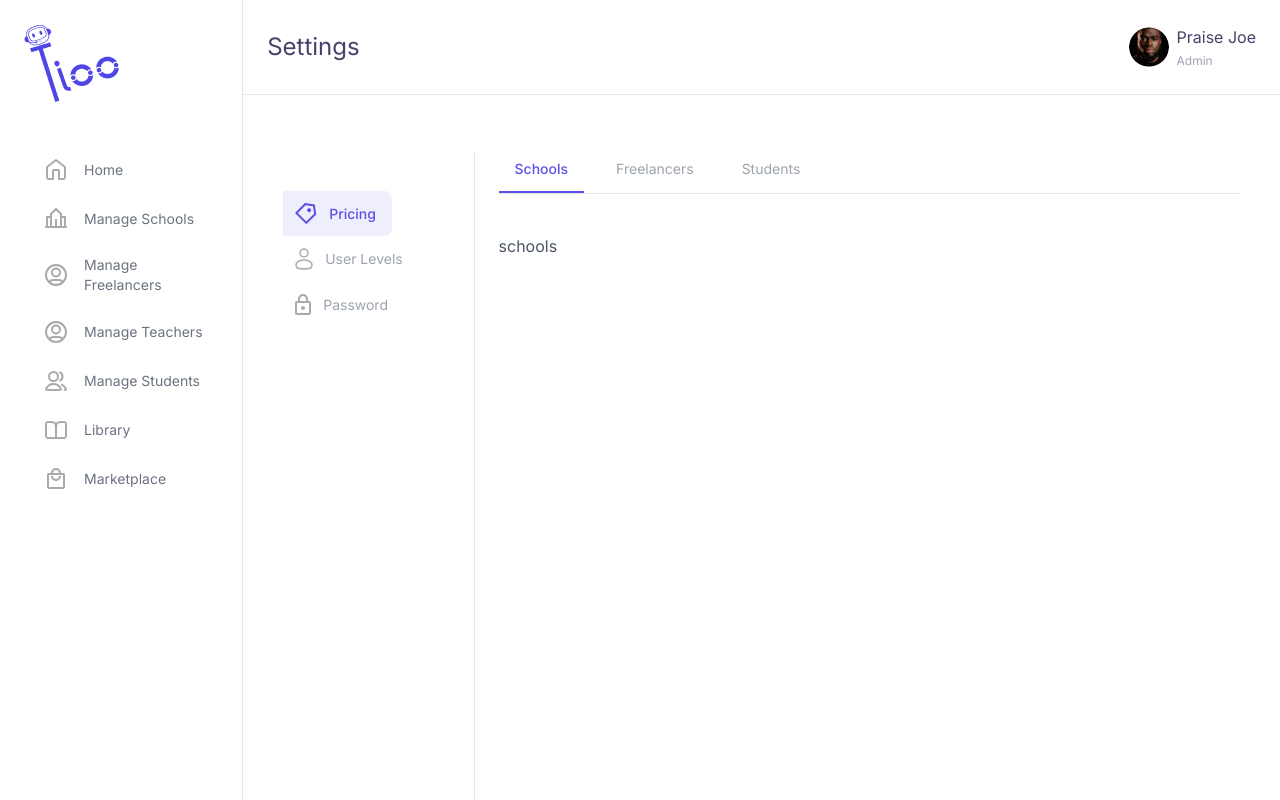
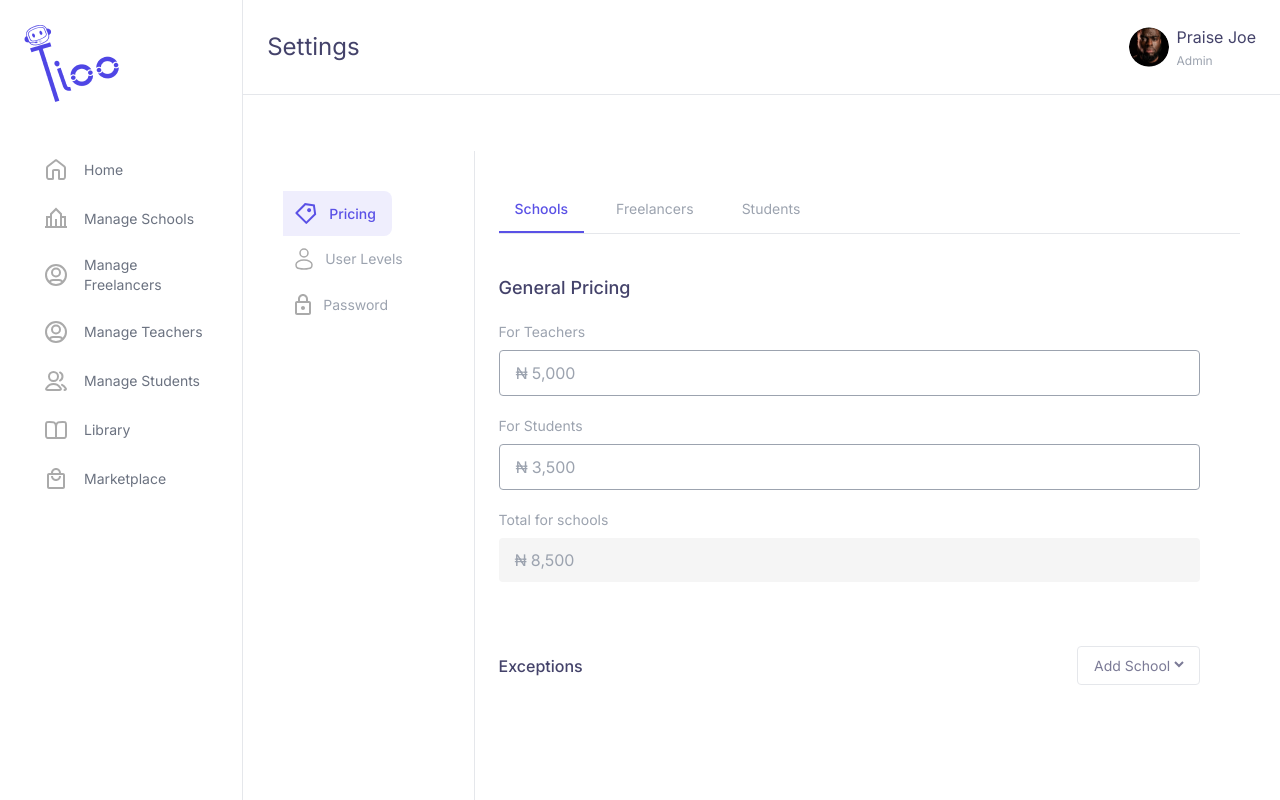
Before and after one commit to debug-evenstar/TiooAdminDashboard, a React (Vite) app: page /settings/pricing in a window 1280 px wide. Built offline with nearby package versions, Linux system fonts and the light colour scheme.

Commit message:
add lesson button

```diff
--- a/src/components/nairaInput/nairaInput.tsx
+++ b/src/components/nairaInput/nairaInput.tsx
@@ -1,14 +1,15 @@
-type TInputProps = { className?: string; value?: string; readonly?: boolean, type?: string, name: string, placeholder?: string };
+type TInputProps = { className?: string; value?: string; handler?: any, readonly?: boolean, type?: string, name: string, placeholder?: string };
 
-export default function NairaInput({ name, className, value, readonly = false, type = "text", placeholder }: TInputProps) {
+export default function NairaInput({ name, className, value, handler, readonly = false, type = "text", placeholder }: TInputProps) {
     return (
         <div
-            className="flex border-gray-400 flex items-center outline-none border rounded text-gray-400 ">
+            className={`flex border-gray-400 flex items-center outline-none border rounded text-gray-400  ${className}`}>
             <span className="pl-4 pr-1 ">₦</span>
             <input
                 name={name}
-                className={`outline-none w-full ${className}`}
+                className={`outline-none bg-transparent w-full`}
                 type={type}
+                onChange={handler}
                 value={value}
                 placeholder={placeholder}
                 readOnly={readonly}
--- a/src/components/pricing/pricing.tsx
+++ b/src/components/pricing/pricing.tsx
@@ -2,14 +2,49 @@ import { useState } from "react";
 import NairaInput from "../nairaInput/nairaInput";
 
 export function SchoolsComponent() {
+
+    const [teachers, setTeachers] = useState(5000);
+    const [students, setStudents] = useState(3500);
+
     return (
-        <div>schools</div>
+        <form>
+            <h1 className="font-[500] text-lg text-primary">General Pricing</h1>
+            <div className="mt-5">
+                <p className="mb-2 text-sm text-gray-400 ">For Teachers </p>
+                <NairaInput
+                    className="py-2.5" name="pricing"
+                    value={teachers.toLocaleString()}
+                    handler={(e: any) => setTeachers(e.target.value)} />
+            </div>
+            <div className="mt-5">
+                <p className="mb-2 text-sm text-gray-400 ">For Students </p>
+                <NairaInput className="py-2.5" readonly={false} name="pricing" value={students.toLocaleString()} handler={(e: any) => setStudents(e.target.value.toLocalString())} />
+            </div>
+            <div className="mt-5">
+                <p className="mb-2 text-sm text-gray-400 ">Total for schools </p>
+                <NairaInput
+                    className="py-2.5 bg-neutral-100 border-none"
+                    readonly={true} name="pricing"
+                    value={(teachers + students).toLocaleString()}
+                />
+            </div>
+            <ExceptionsComponent type="School" />
+        </form>
     );
 }
 
-export function FreelancersComponent() {
+
+
+export function ExceptionsComponent({ type }: { type: string }) {
     return (
-        <div>freelancers</div>
+        <div className="flex justify-between items-center mt-16">
+            <h1 className="font-[500] text-primary">Exceptions</h1>
+            <div className="bg-white rounded px-3 py-2 border text-sm outline-none cursor-pointer">
+                <select disabled className="text-primary cursor-pointer bg-white outline-none" onClick={(e) => { e.preventDefault() }}>
+                    <option>Add {type}</option>
+                </select>
+            </div>
+        </div>
     );
 }
 
@@ -18,16 +53,10 @@ export function PricingTabComponent({ type }: { type: string }) {
         <>
             <h1 className="font-[500] text-lg text-primary">General Pricing</h1>
             <div className="mt-4">
-                <NairaInput className="py-2.5" name="pricing" value="3,000"  />
+                <p className="mb-2 text-sm text-gray-400 ">For {type} </p>
+                <NairaInput className="py-2.5" name="pricing" value="3,000" />
             </div>
-            <div className="flex justify-between items-center mt-16">
-                <h1 className="font-[500] text-primary">Exceptions</h1>
-                <div className="bg-white rounded px-3 py-2 border text-sm outline-none cursor-pointer">
-                    <select disabled className="text-primary cursor-pointer bg-white outline-none" onClick={(e) => { e.preventDefault() }}>
-                        <option>Add {type}</option>
-                    </select>
-                </div>
-            </div>
+            <ExceptionsComponent type={type} />
         </>
     );
 }
--- a/src/components/sidebar/sidebar.tsx
+++ b/src/components/sidebar/sidebar.tsx
@@ -34,9 +34,11 @@ export default function Sidebar({ menus }: { menus?: TMenu[] }): JSX.Element {
 
     const location = useLocation();
 
-    const checkActive = (route: string) => {
-        return (location.pathname === route) ? "bg-light text-main font-[600] border-main" : "border-white hover:border-light";
-    }
+    const checkActive = (route: string,match=false) => {
+        if(!match)
+            return (location.pathname === route) ? "bg-light text-main font-[600] border-main" : "border-white hover:border-light";
+        return (location.pathname.includes(route)) ? "bg-light text-main font-[600] border-main" : "border-white hover:border-light";
+        }
 
     return (
         <div className="bg-orange p-5 pr-1 h-screen overflow-y-auto relative w-[19%] border-r border-gray-200">
@@ -63,9 +65,9 @@ export default function Sidebar({ menus }: { menus?: TMenu[] }): JSX.Element {
                 </ul>
                 <ul className="h-fit">
                     <Link to="/settings/pricing">
-                    <li className={` px-3 my-[0.3rem] flex items-center space-x-2 rounded-[8px] hover:bg-light cursor-pointer  py-[10px] border-white border-l-[4px] ${checkActive('/settings')}`}>
+                    <li className={` px-3 my-[0.3rem] flex items-center space-x-2 rounded-[8px] hover:bg-light cursor-pointer  py-[10px] border-l-[4px] ${checkActive('/settings',true)}`}>
                         <div className="pr-4 fill-main">
-                            <BookIcon fill='#aaa' />
+                            <BookIcon fill={location.pathname.includes('settings')? "#5A51E6" : "#aaa"} />
                         </div>
                         Settings
                     </li>
--- a/src/components/userLevels/userLevels.tsx
+++ b/src/components/userLevels/userLevels.tsx
@@ -23,7 +23,7 @@ function UserAccordion({ data }: { data: any }) {
                 <div className="flex items-center w-1/2">
                     <h1 className="text-primary w-[15rem] ">{data.type}</h1>
                     <div className="flex w-full justify-between ">
-                        <h1 className={data.active ? "text-green-600" : "text-red-600"}>
+                        <h1 className={`${data.active ? "text-green-600" : "text-red-600"} font-[500]`}>
                             {data.active ? "Active" : "Inactive"}
                         </h1>
                         <div onClick={() => setActive(!active)}
--- a/src/pages/admin/settings.tsx
+++ b/src/pages/admin/settings.tsx
@@ -10,7 +10,7 @@ export default function Settings() {
                 <div className="w-[20%] border-r h-screen">
                     <SettingsNav />
                 </div>
-                <div className="w-[80%] pl-6">
+                <div className="w-[80%] pl-6 pt-10">
                     <Outlet />
                 </div>
             </div>
```
